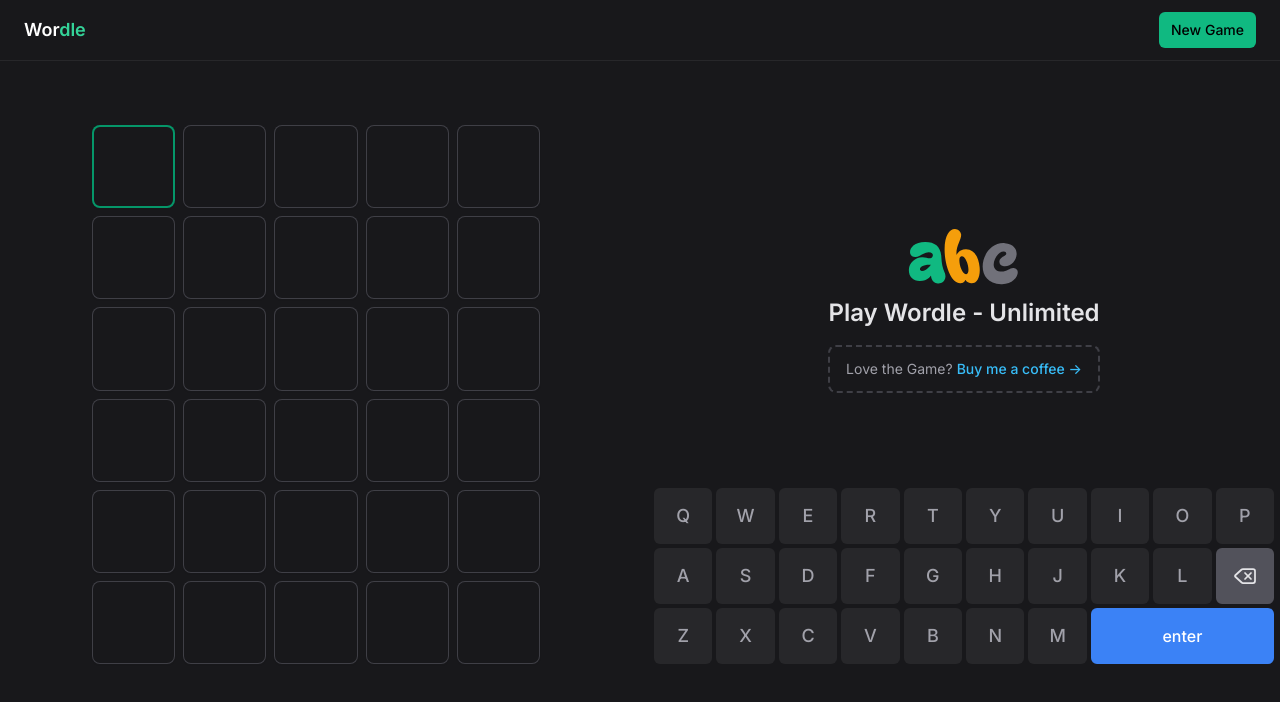
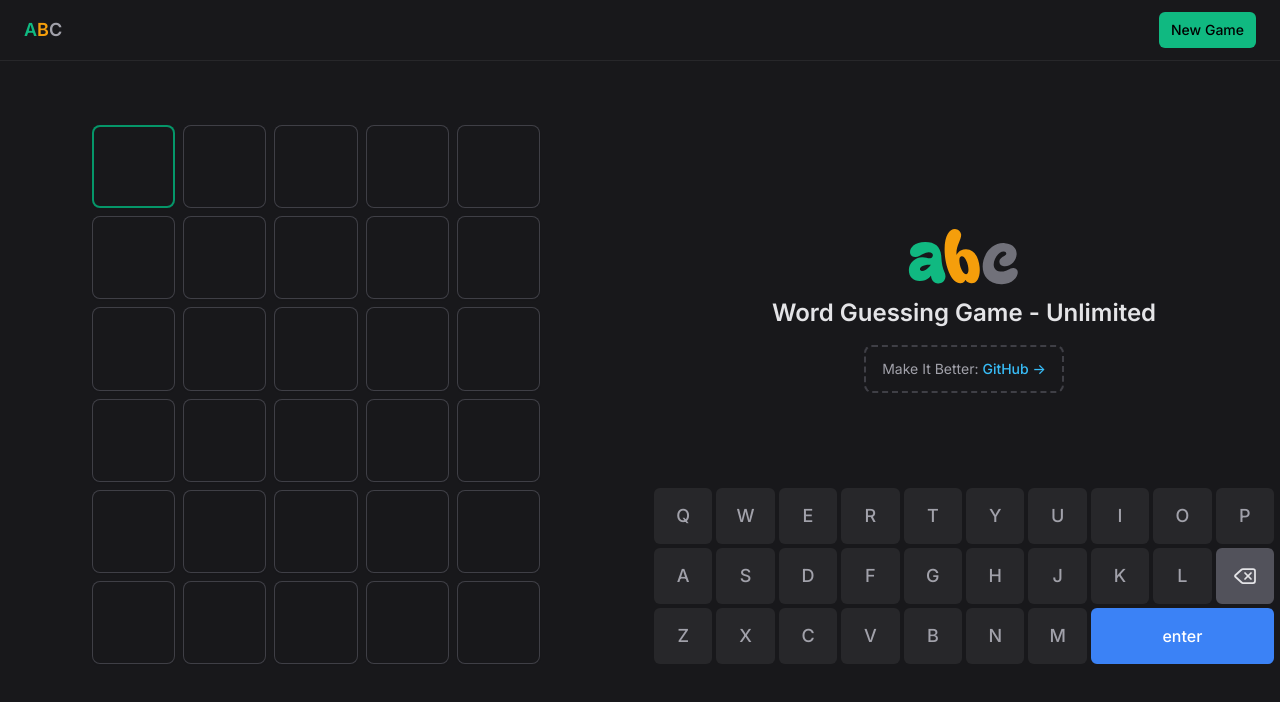
Before and after one commit to vikasmohansharma/wordle_dock, a React (Vite) app: page / in a window 1280 px wide. Shown: the top 702 px of the page. Built offline with nearby package versions, Linux system fonts and the light colour scheme; no server answers.

Commit message:
update layouts and fix typos

```diff
--- a/index.html
+++ b/index.html
@@ -4,20 +4,20 @@
     <meta charset="UTF-8" />
     <link rel="icon" type="image/svg+xml" href="/favicon.svg" />
     <meta name="viewport" content="width=device-width, initial-scale=1.0" />
-    <title>Wordle - Play Unlimited Wordle Without Ads</title>
+    <title>Word Guessing Game - Play Unlimited</title>
 
     <!-- SEO Meta Tags -->
     <meta
       name="description"
-      content="Wordle - Play unlimited game completely free and ad-free. Features over 6000 words, unlimited plays per day, and works offline. Challenge yourself with our extensive word collection."
+      content="Play unlimited word guessing game completely free. Features over 6000 words, and unlimited plays per day. Challenge yourself with our extensive word collection."
     />
     <meta name="keywords" content="wordle, free wordle, unlimited wordle, ad-free wordle, word game, daily word game, word puzzle" />
 
     <!-- Open Graph Meta Tags -->
-    <meta property="og:title" content="Free Unlimited Wordle Game - No Ads" />
+    <meta property="og:title" content="Word Guessing Game - Play Unlimited" />
     <meta
       property="og:description"
-      content="Play unlimited Wordle game completely free and ad-free. Features over 6000 words, unlimited plays per day, and works offline. Challenge yourself with our extensive word collection."
+      content="Play unlimited word guessing game completely free. Features over 6000 words, and unlimited plays per day. Challenge yourself with our extensive word collection."
     />
     <meta property="og:type" content="website" />
     <meta property="og:url" content="https://free-wordle.vercel.app/" />
@@ -25,10 +25,10 @@
 
     <!-- Twitter Card Tags -->
     <meta name="twitter:card" content="summary_large_image" />
-    <meta name="twitter:title" content="Free Unlimited Wordle Game - No Ads" />
+    <meta name="twitter:title" content="Word Guessing Game - Play Unlimited" />
     <meta
       name="twitter:description"
-      content="Play unlimited Wordle game completely free and ad-free. Features over 6000 words, unlimited plays per day, and works offline. Challenge yourself with our extensive word collection."
+      content="Play unlimited word guessing game completely free. Features over 6000 words, and unlimited plays per day. Challenge yourself with our extensive word collection."
     />
     <meta name="twitter:image" content="https://utfs.io/f/8X9CqFotwsr78XVy2aotwsr7i32SIEedXbTfYJRa5pZL4Cly" />
   </head>
--- a/src/components/Game/Hero.tsx
+++ b/src/components/Game/Hero.tsx
@@ -4,11 +4,11 @@
   return (
     <div className="flex-1 hidden lg:flex p-12 justify-center items-center flex-col">
       <img src={WordleLogo} alt="Logo" className="w-32" />
-      <h2 className="text-2xl font-semibold text-zinc-200">Play Wordle - Unlimited</h2>
+      <h2 className="text-2xl font-semibold text-zinc-200">Word Guessing Game - Unlimited</h2>
       <p className="text-sm text-zinc-400 text-center mt-4 py-3 px-4 border-2 border-dashed rounded-lg border-zinc-700">
-        Love the Game?{" "}
-        <a href="https://buymeacoffee.com/azlibdar" target="_blank" rel="noopener noreferrer" className="text-sky-400 font-medium">
-          Buy me a coffee -&gt;
+        Make It Better:{" "}
+        <a href="https://github.com/azlibdar/wordle" target="_blank" rel="noopener noreferrer" className="text-sky-400 font-medium">
+          GitHub -&gt;
         </a>
       </p>
     </div>
--- a/src/components/layout/Header.tsx
+++ b/src/components/layout/Header.tsx
@@ -8,7 +8,9 @@
   return (
     <header className="py-3 px-6 flex justify-between items-center border-b border-zinc-800">
       <h1 className="text-lg font-semibold">
-        Wor<span className="text-emerald-400">dle</span>
+        <span className="text-emerald-500">A</span>
+        <span className="text-amber-500">B</span>
+        <span className="text-zinc-400">C</span>
       </h1>
       <Button onClick={onNewGame}>New Game</Button>
     </header>
```
